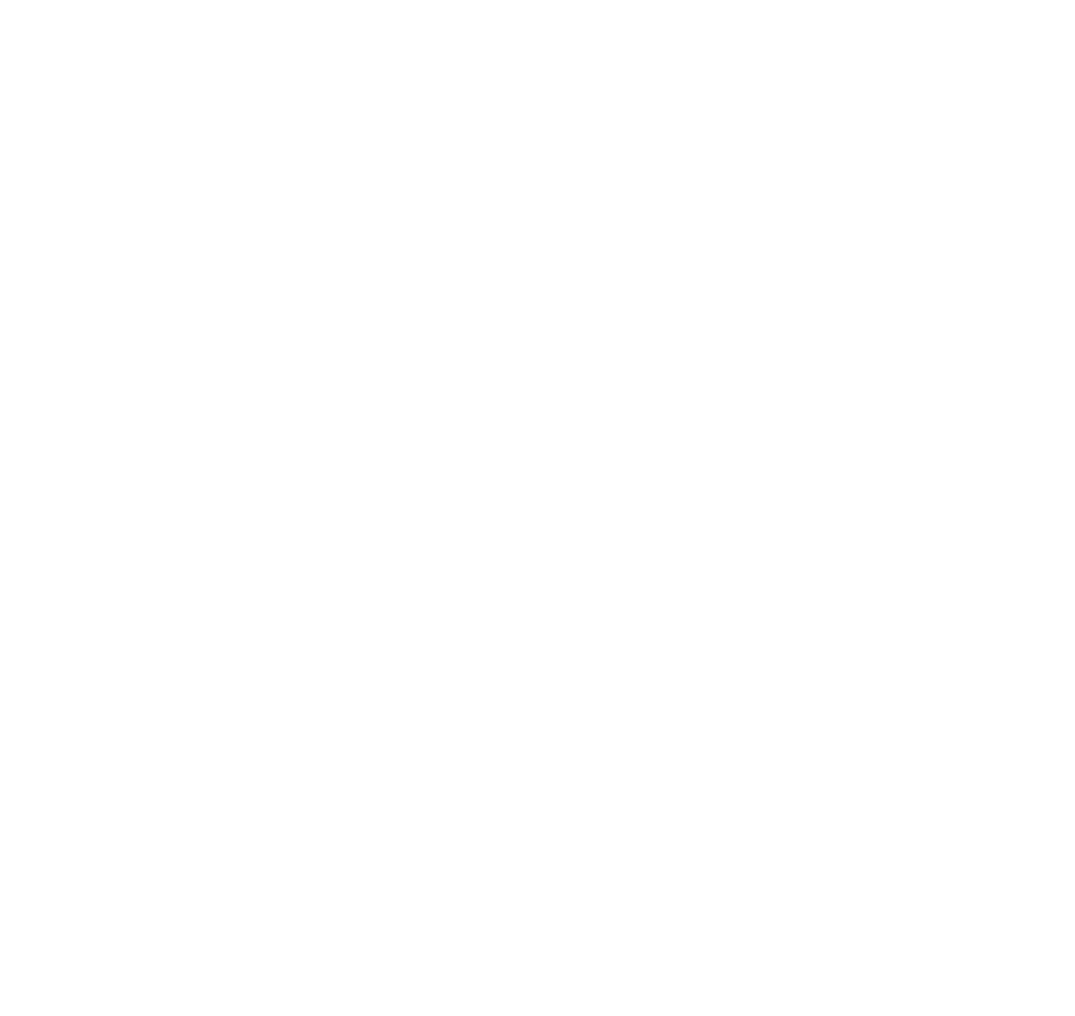
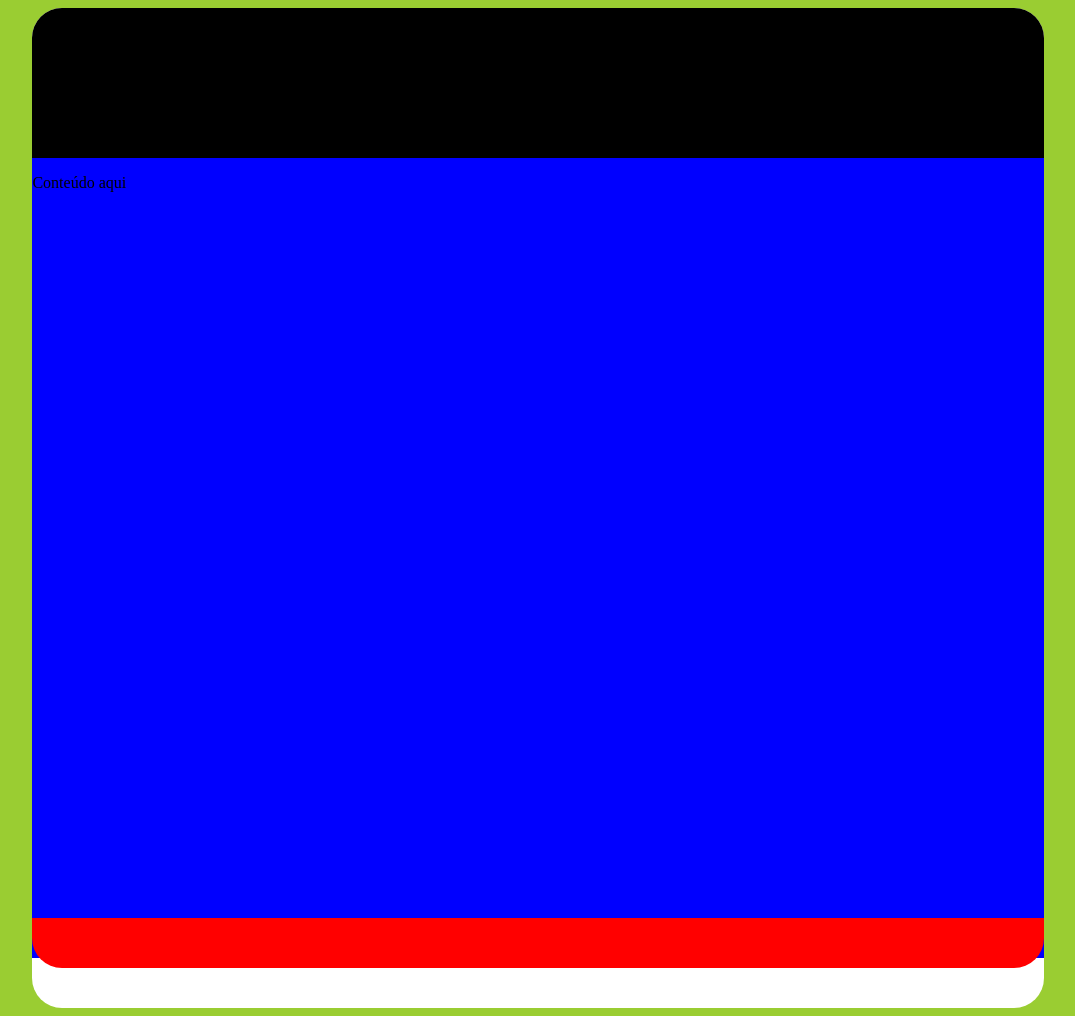
Before and after one commit to bartier/salamalandra, a plain HTML site: page index.html in a window 1280 px wide. Shown: the whole page, without its empty margins (102-1177 px from the left). Before the commit the page ends 800 px from the top, so only its background shows below. Drawn offline with Linux system fonts and the light colour scheme.

Commit message:
Adicionado fotos obrigatórios e alterações gerais

```diff
--- a/css/stylesheet.css
+++ b/css/stylesheet.css
@@ -0,0 +1,43 @@
+body {
+	background-color: yellowgreen;
+}
+
+#pai {
+	position: relative;
+	margin: auto;
+	width: 80%;
+	height: 1000px;
+	background-color: white;
+	border-radius: 30px;
+}
+
+#cabecalho {
+	position: absolute;
+	width: 100%;
+	height: 15%; /* 150 */
+	background-color: black;
+	border-top-left-radius: 30px;
+	border-top-right-radius: 30px;
+}
+
+#logoSalamandra {
+
+}
+
+#conteudoSite {
+	position: absolute;
+	margin-top: 150px;
+	width: 100%;
+	height: 80%; /* 800 px*/
+	background-color: blue;
+}
+
+#footer {
+	position: absolute;
+	margin-top: 90%;
+	width: 100%;
+	height: 5%; /* 50 px */
+	background-color: red;
+	border-bottom-left-radius: 30px;
+	border-bottom-right-radius: 30px;
+}
--- a/index.html
+++ b/index.html
@@ -2,10 +2,27 @@
 <html lang="pt">
 <head>
 	<meta charset="UTF-8">
-	<title>Salamandra</title>
+	<title>Salamandra - Brinquedos de Madeira</title>
 	<link href="css/stylesheet.css" rel="stylesheet">
 </head>
 <body>
+	<div id="pai">
+		<div id="cabecalho">
+			<div id="logoSalamandra">
+			</div>
+		</div>
+		<div id="nav">
+		<!-- menu aqui -->
+		</div>
 
+		<div id="conteudoSite">
+		<p>Conteúdo aqui</p>
+		</div>
+
+		<div id="footer">
+			<!-- footer rodape -->
+		</div>
+
+	</div>
 </body>
 </html>
```
Also changed, not shown: imgs/Educativo 3.jpg (added), imgs/Educativo1.jpg (added), imgs/Educativo2.jpg (added), imgs/MontanhaRussa1.jpg (added), imgs/MontanhaRussa2.jpg (added), imgs/MontanhaRussa3.jpg (added), imgs/aviao.jpg (added), imgs/casinha.jpg (added), imgs/castelo.jpg (added), imgs/cidade.jpg (added), imgs/onibus.jpg (added), imgs/trenzinho.jpg (added).
